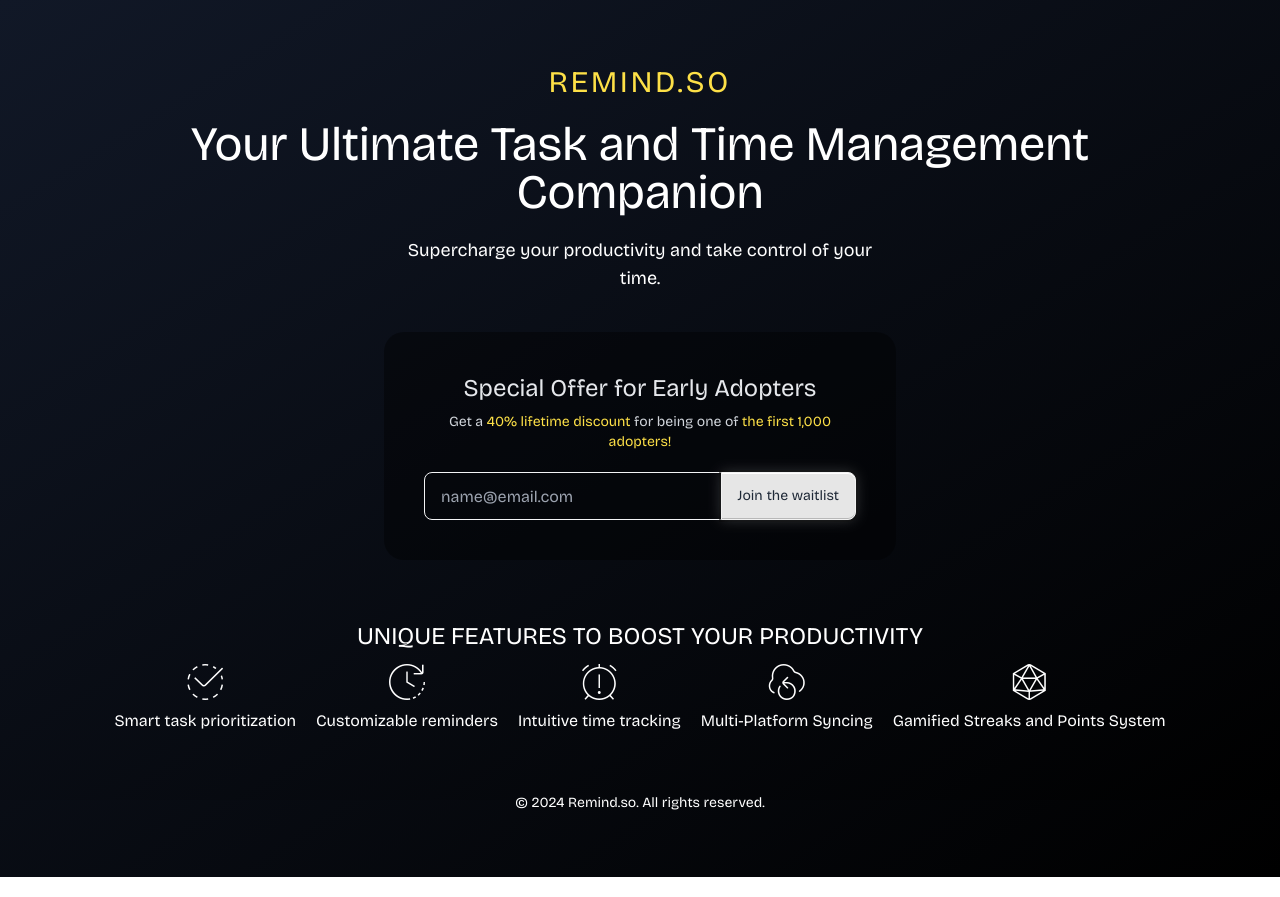
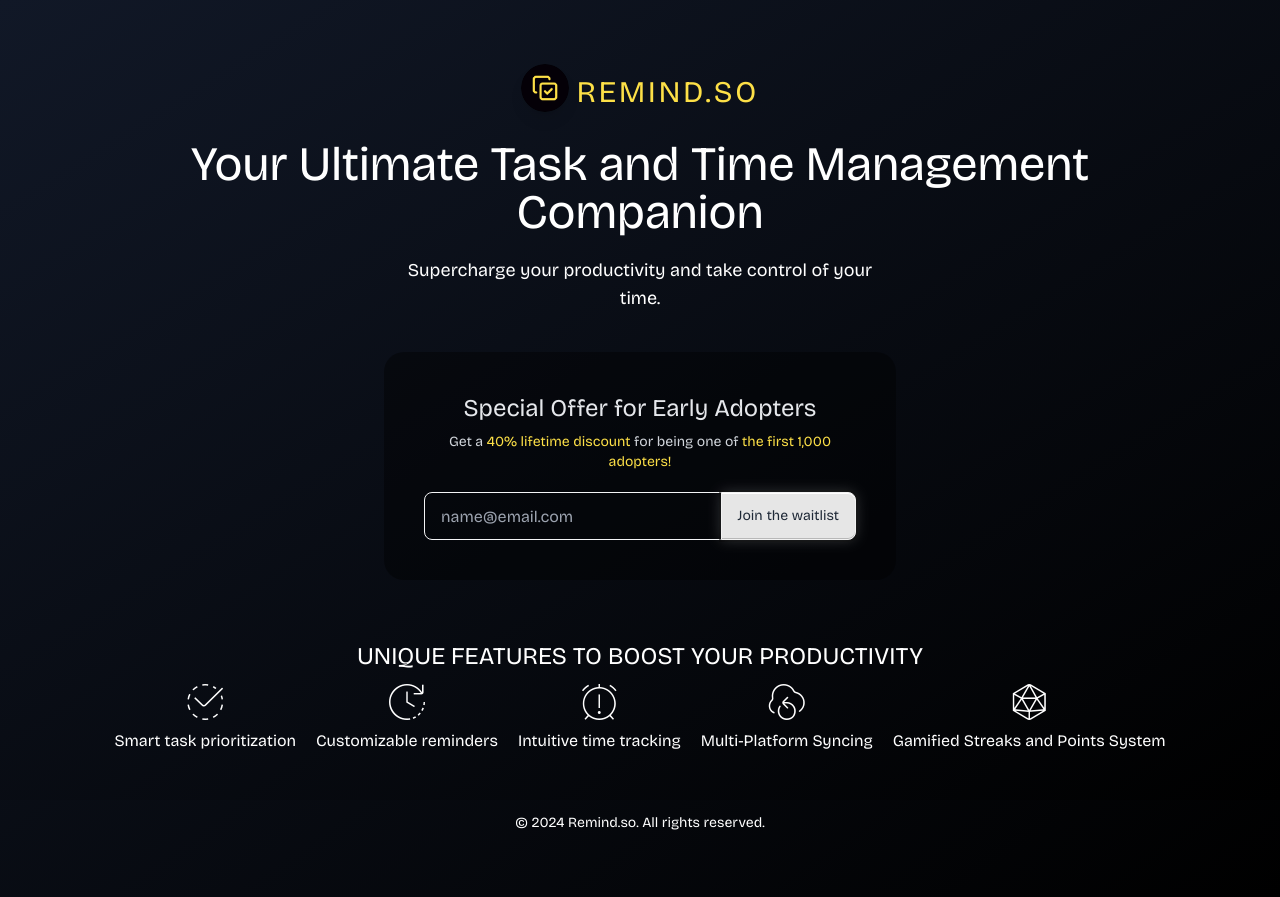
Before and after one commit to Okeke-Divine/remind-so, a Next.js app: page / in a window 1280 px wide. Built offline with nearby package versions, Linux system fonts and the light colour scheme.

Commit message:
Updated the waitlist page

```diff
--- a/src/components/waitlist/WaitListPage.jsx
+++ b/src/components/waitlist/WaitListPage.jsx
@@ -23,7 +23,8 @@ export default function WaitListPage() {
 
             <div className="relative z-10 px-5 md:px-10 py-16 lg:px-16 flex flex-col items-center text-white min-h-[100vh]">
                 {/* app name */}
-                <div className="mb-5">
+                <div className="mb-5 flex gap-2 items-center">
+                    <img class="w-12 mb-2 rounded-full shadow-lg" src="/images/icon.png" alt="Portfoliia's logo"></img>
                     <h2 className="uppercase text-center tracking-widest text-yellow-300">
                         {config.appName}.so
                     </h2>
```
Also changed, not shown: src/app/icon.png (added).
